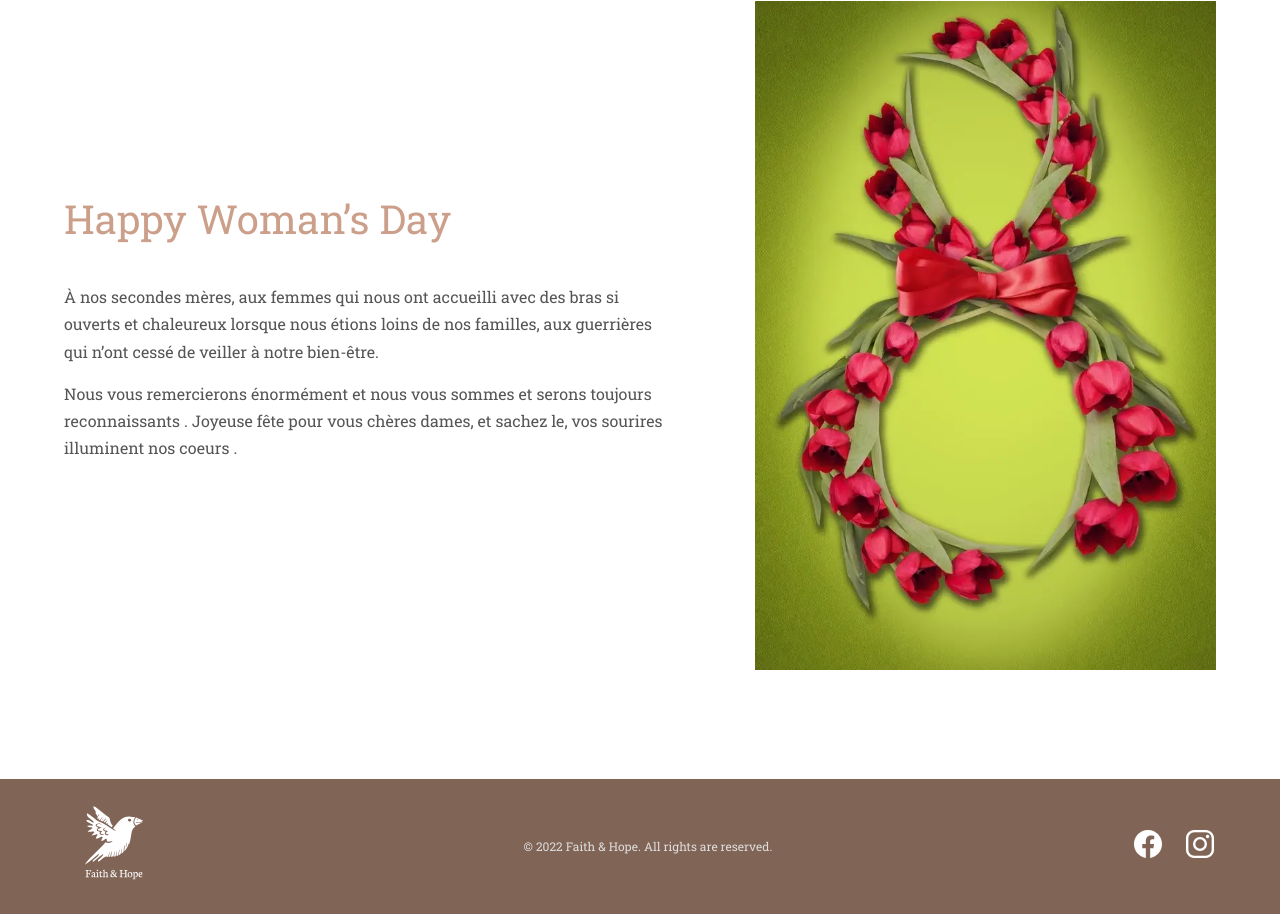
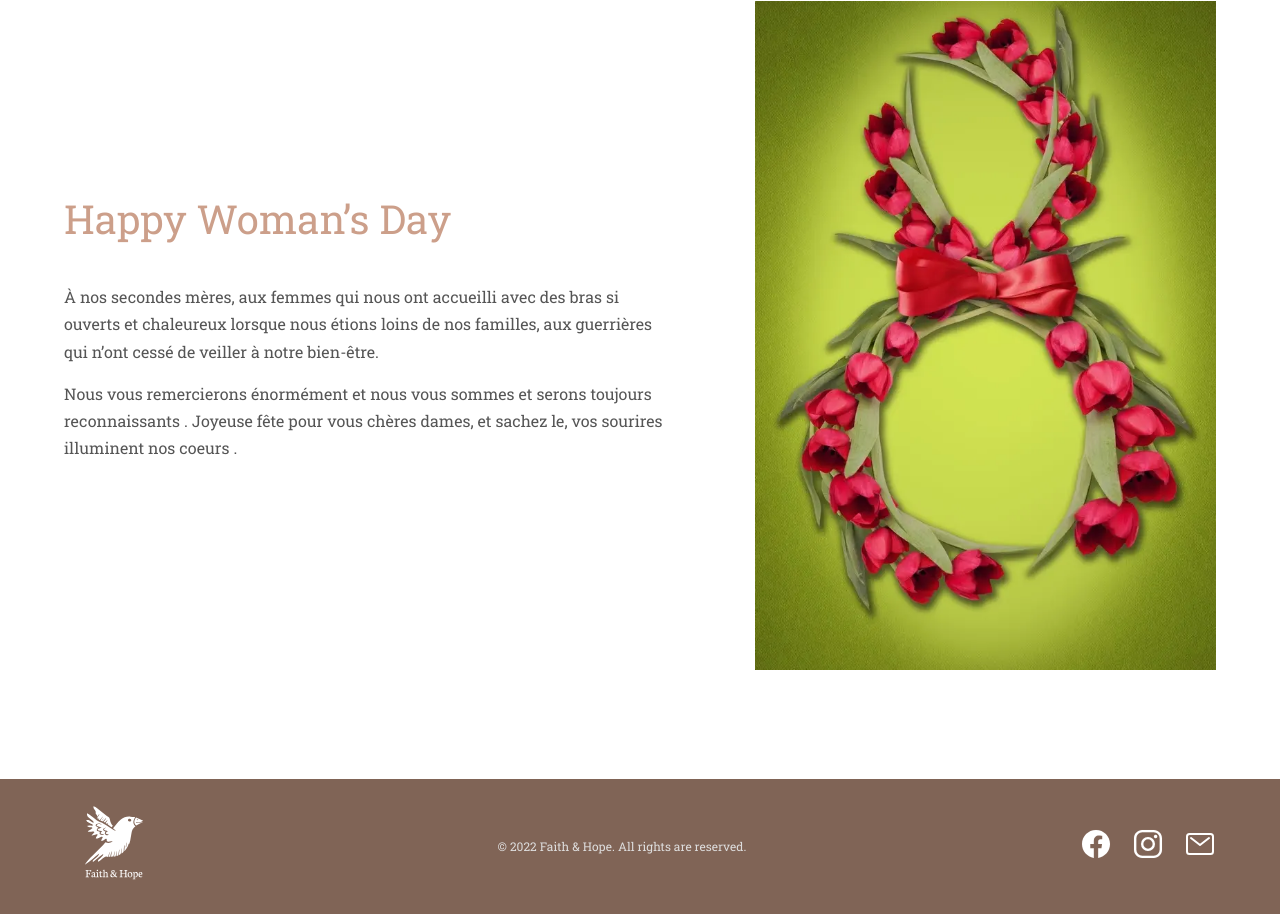
Before and after one commit to iliassel19/faithopect, a plain HTML site: page index.html in a window 1280 px wide. Shown: the part 2246-3160 px from the top of the page. Drawn offline with nearby package versions, Linux system fonts and the light colour scheme; files whose address does not match are found by name.

Commit message:
Update index.html

```diff
--- a/index.html
+++ b/index.html
@@ -106,7 +106,7 @@
             </a>
           </li>
           <li class="navigation__item">
-            <a href="#" class="navigation__link clhover-parent">
+            <a href="/ecs.html" class="navigation__link clhover-parent">
               <span class="clhover-smclass clhover-ele-1">ecs</span>
               <span class="clhover-smclass clhover-ele-2 navigation__link-2"
                 >ecs</span
@@ -415,7 +415,11 @@
 
       <ul class="footer__list">
         <li class="footer__item">
-          <a href="https://www.facebook.com/groups/faithfulclub?_rdc=1&_rdr" class="footer__link" onclick="check()">
+          <a
+            href="https://www.facebook.com/groups/faithfulclub?_rdc=1&_rdr"
+            class="footer__link"
+            onclick="check()"
+          >
             <ion-icon
               name="logo-facebook"
               class="footer__icon social"
@@ -423,14 +427,25 @@
           </a>
         </li>
         <li class="footer__item">
-          <a href="https://www.instagram.com/faithandhope_community/" class="footer__link" onclick="check()">
+          <a
+            href="https://www.instagram.com/faithandhope_community/"
+            class="footer__link"
+            onclick="check()"
+          >
             <ion-icon
               name="logo-instagram"
               class="footer__icon social"
             ></ion-icon>
           </a>
         </li>
-
+        <li class="footer__item">
+          <a href="#" class="footer__link" onclick="check()">
+            <ion-icon
+              name="mail-outline"
+              class="footer__icon social"
+            ></ion-icon>
+          </a>
+        </li>
       </ul>
     </footer>
 
```
